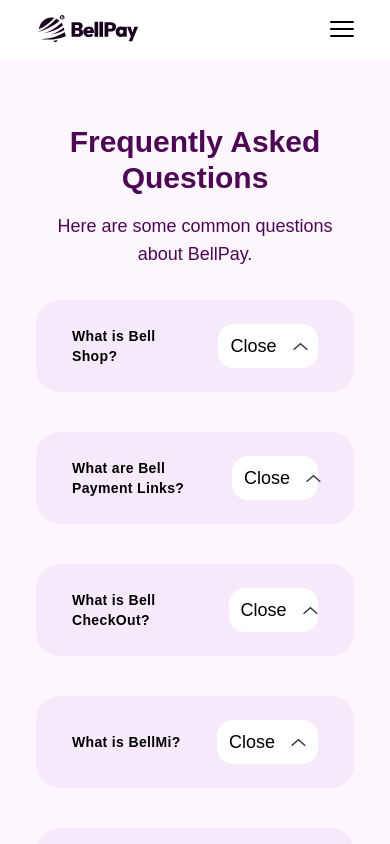
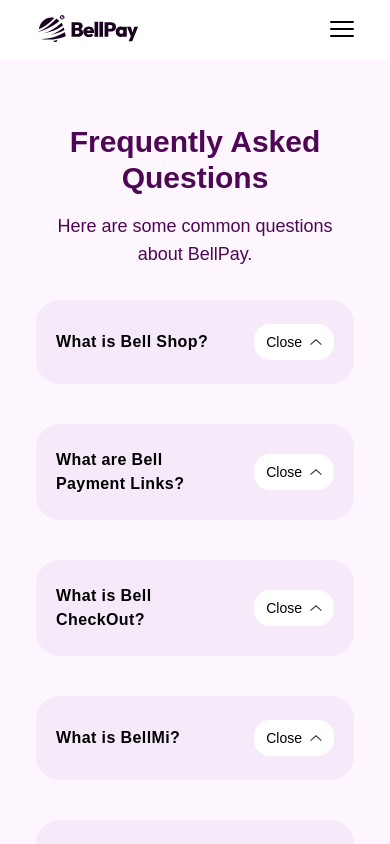
Before and after one commit to Itsjustblack/bellpay, a React (Vite) app: page /faq in a window 390 px wide. Built offline with nearby package versions, Linux system fonts and the light colour scheme; a web font is replaced by a local one.

Commit message:
Fix: Made FAQ responsive

```diff
--- /dev/null
+++ b/src/components/Loader.tsx
@@ -0,0 +1,5 @@
+const Loader = () => {
+	return <div></div>;
+};
+
+export default Loader;
--- a/src/pages/FAQ.tsx
+++ b/src/pages/FAQ.tsx
@@ -11,16 +11,17 @@
 	const [active, setActive] = useState<boolean>(false);
 	return (
 		<div
+			key={id}
 			onClick={() => setActive((prev) => !prev)}
-			className="flex cursor-pointer flex-col items-center rounded-3xl bg-[#7800960e] px-9 py-6 sm:py-10"
+			className="flex cursor-pointer flex-col items-center rounded-3xl bg-[#7800960e] px-5 py-6 sm:px-9 sm:py-10"
 		>
-			<div className="relative flex w-full items-center justify-between space-x-4">
+			<div className="relative flex w-full items-center justify-between space-x-5">
 				{/* <span className="text-lg font-medium sm:text-2xl lg:text-[50px]">{`${id}.`}</span> */}
-				<h2 className="text-sm font-semibold tracking-wide sm:text-xl lg:text-2xl">{title}</h2>
-				<div className="flex items-center space-x-4 rounded-2xl bg-white px-3 py-2">
-					<span className="block text-lg">{active ? "Open" : "Close"}</span>
+				<h2 className="text-base font-semibold tracking-wide sm:text-xl lg:text-2xl">{title}</h2>
+				<div className="flex items-center rounded-2xl bg-white px-2 py-2">
+					<span className="ml-1 mr-6 block text-sm sm:text-base md:mr-10 md:text-lg">{active ? "Open" : "Close"}</span>
 					<img
-						className={`relative right-0 h-[15px] w-[15px] sm:h-[24px] sm:w-[24px] ${active && "rotate-180"}`}
+						className={`absolute right-3 h-[12px] w-[12px] md:h-5 md:w-5 ${active && "rotate-180"}`}
 						src={downArrow}
 						alt=""
 					/>
```
